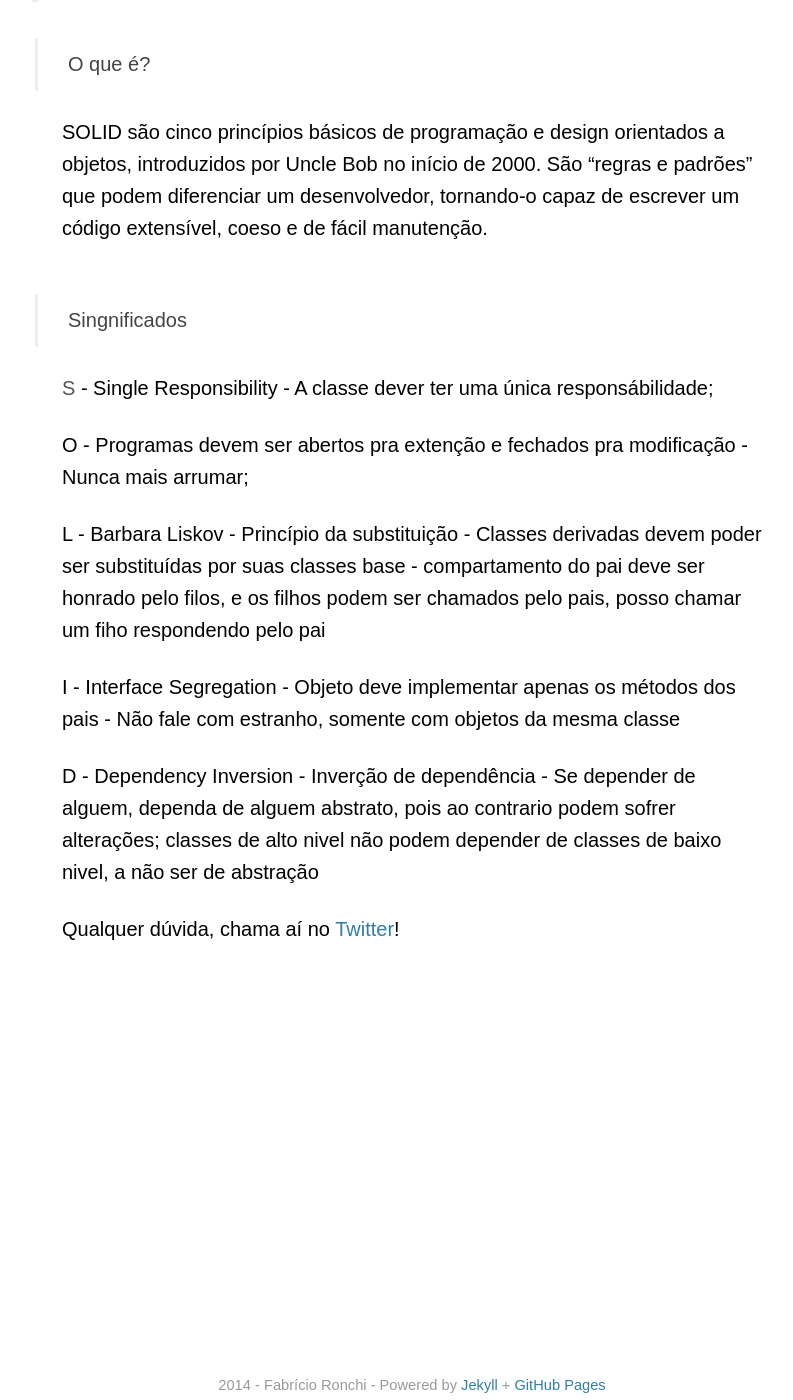
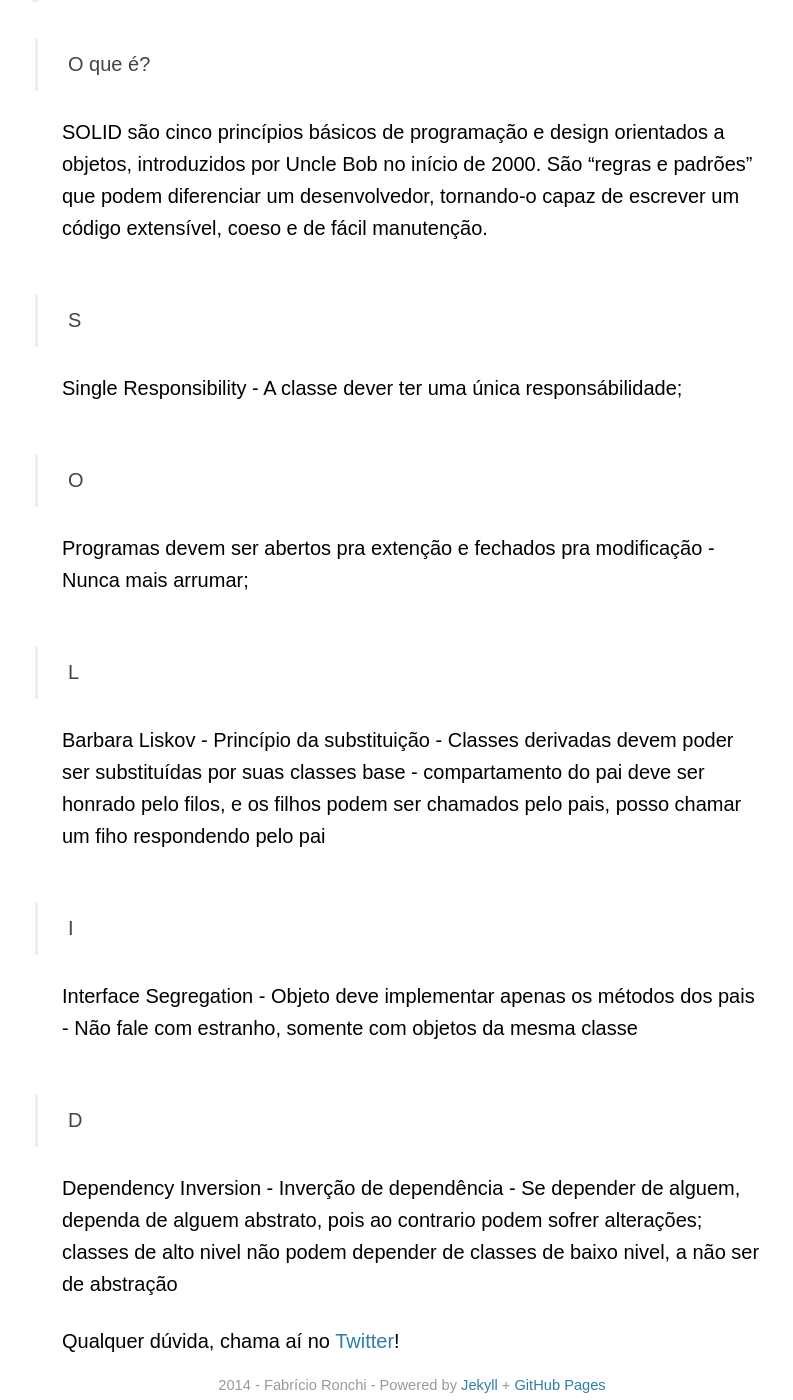
Before and after one commit to fabriciomrkonell/fabriciomrkonell, a Jekyll site: the page built from _posts/2014-03-26-analise-de-sistemas.markdown, in a window 1280 px wide and 1400 px high, scrolled down 446 px. Shown: the whole window, without its empty margins (228-1021 px from the left). Built offline with Jekyll 4.4.1, drawn with Linux system fonts in a browser that asks for light colours; some web fonts are replaced; Markdown is read by kramdown in place of the engine named in the settings; comment, search, counter and statistics services are not loaded.

Commit message:
Update 2014-03-26-analise-de-sistemas.markdown

```diff
--- a/_posts/2014-03-26-analise-de-sistemas.markdown
+++ b/_posts/2014-03-26-analise-de-sistemas.markdown
@@ -8,15 +8,20 @@
 <h3>O que é?</h3>
 SOLID são cinco princípios básicos de programação e design orientados a objetos, introduzidos por Uncle Bob no início de 2000. São "regras e padrões" que podem diferenciar um desenvolvedor, tornando-o capaz de escrever um código extensível, coeso e de fácil manutenção.
 
-<h3>Singnificados</h3>
-<strong>S</strong> - Single Responsibility - A classe dever ter uma única responsábilidade;
+<h3>S</h3>
+Single Responsibility - A classe dever ter uma única responsábilidade;
 
-O - Programas devem ser abertos pra extenção e fechados pra modificação - Nunca mais arrumar;
+<h3>O</h3>
+Programas devem ser abertos pra extenção e fechados pra modificação - Nunca mais arrumar;
 
-L - Barbara Liskov - Princípio da substituição - Classes derivadas devem poder ser substituídas por suas classes base - compartamento do pai deve ser honrado pelo filos, e os filhos podem ser chamados pelo pais, posso chamar um fiho respondendo pelo pai
+<h3>L</h3>
+Barbara Liskov - Princípio da substituição - Classes derivadas devem poder ser substituídas por suas classes base - compartamento do pai deve ser honrado pelo filos, e os filhos podem ser chamados pelo pais, posso chamar um fiho respondendo pelo pai
 
-I - Interface Segregation - Objeto deve implementar apenas os métodos dos pais - Não fale com estranho, somente com objetos da mesma classe
+<h3>I</h3>
+Interface Segregation - Objeto deve implementar apenas os métodos dos pais - Não fale com estranho, somente com objetos da mesma classe
 
-D - Dependency Inversion - Inverção de dependência - Se depender de alguem, dependa de alguem abstrato, pois ao contrario podem sofrer alterações; classes de alto nivel não podem depender de classes de baixo nivel, a não ser de abstração
+<h3>D</h3>
+Dependency Inversion - Inverção de dependência - Se depender de alguem, dependa de alguem abstrato, pois ao contrario podem sofrer alterações; classes de alto nivel não podem depender de classes de baixo nivel, a não ser de abstração
+
 
 Qualquer dúvida, chama aí no <a href="https://twitter.com/FRonchii" target="blank">Twitter</a>!
```
